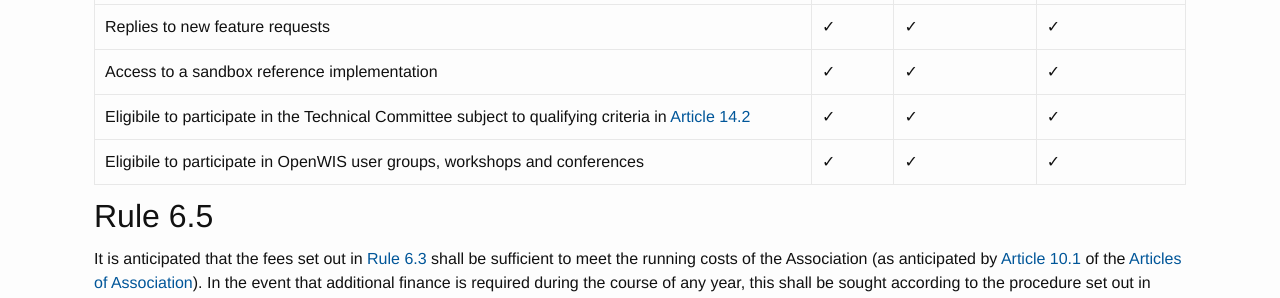
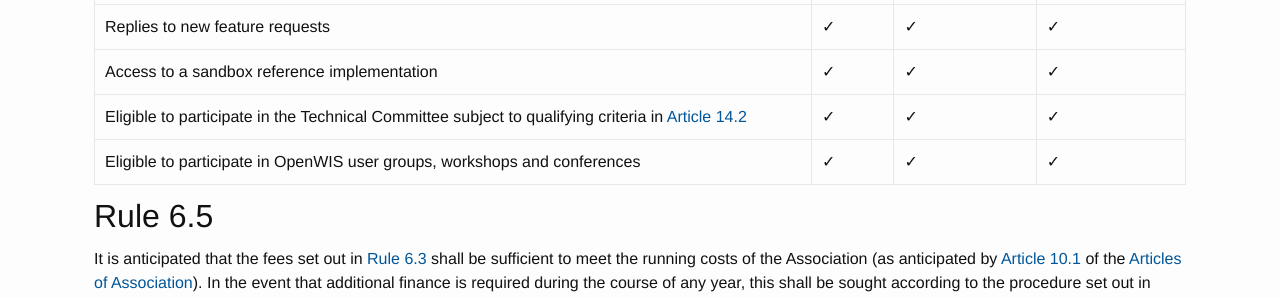
Before and after one commit to OpenWIS/openwis-documentation, a Jekyll site: the page built from rules/6-membership-and-partnership-fees-rights-privileges-and-obligations.md, in a window 1280 px wide and 900 px high, scrolled down 1481 px. Shown: the part 152-450 px from the top of the window. Built offline with Jekyll 4.4.1, drawn with Linux system fonts in a browser that asks for light colours.

Commit message:
spelling correction (rule 6.4)

```diff
--- a/rules/6-membership-and-partnership-fees-rights-privileges-and-obligations.md
+++ b/rules/6-membership-and-partnership-fees-rights-privileges-and-obligations.md
@@ -53,8 +53,8 @@ OpenWIS Community Support | &#x2713; | &#x2713; | &#x2713;
 Visibility of the OpenWIS development roadmap | &#x2713; | &#x2713; | &#x2713;
 Replies to new feature requests | &#x2713; | &#x2713; | &#x2713;
 Access to a sandbox reference implementation | &#x2713; | &#x2713; | &#x2713;
-Eligibile to participate in the Technical Committee subject to qualifying criteria in [Article 14.2]({{ "/articles/articles/14-technical-committee.html#article-14.2" | prepend: site.baseurl }}) | &#x2713; | &#x2713; | &#x2713;
-Eligibile to participate in OpenWIS user groups, workshops and conferences | &#x2713; | &#x2713; | &#x2713;
+Eligible to participate in the Technical Committee subject to qualifying criteria in [Article 14.2]({{ "/articles/articles/14-technical-committee.html#article-14.2" | prepend: site.baseurl }}) | &#x2713; | &#x2713; | &#x2713;
+Eligible to participate in OpenWIS user groups, workshops and conferences | &#x2713; | &#x2713; | &#x2713;
 
 <h2 id="rule-6.5">Rule 6.5</h2>
 
```
